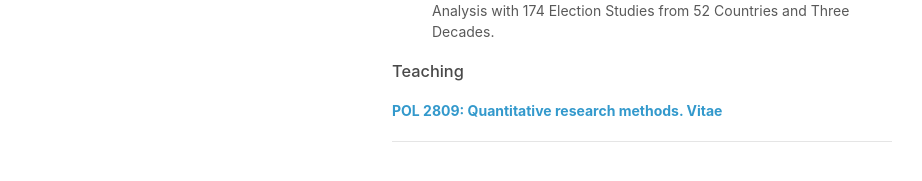
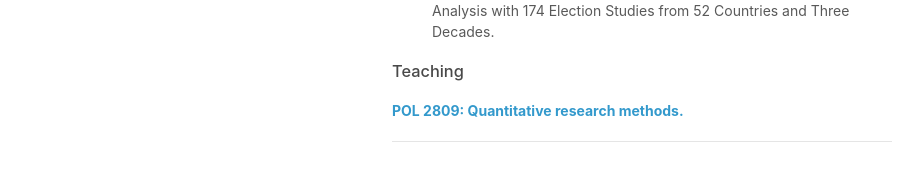
Before and after one commit to ferfeitosa/ferfeitosa.github.io, a Jekyll site: the page index.html, which Jekyll copies as it is, in a window 1280 px wide and 1180 px high. Shown: the part 968-1149 px from the top of the window, without its empty margins (178-1100 px from the left). Built offline with Jekyll 4.4.1, drawn with Linux system fonts in a browser that asks for light colours; nearby versions of some CDN libraries; library files that are not in the unit come from our copies.

Commit message:
Update index.html

```diff
--- a/index.html
+++ b/index.html
@@ -176,7 +176,7 @@
           <h3>Teaching</h3>
         </div>
 
-       <p><a href=“alexandrajabbour.github.io/images/cv_alexandrajabbour.pdf”><b>POL 2809: Quantitative research methods. Vitae</b></a></p>
+       <p><a href=“https://github.com/ferfeitosa/ferfeitosa.github.io/blob/master/images/POL2809_A20_Feitosa.pdf”><b>POL 2809: Quantitative research methods.</b></a></p>
 
           <hr>
 
```
